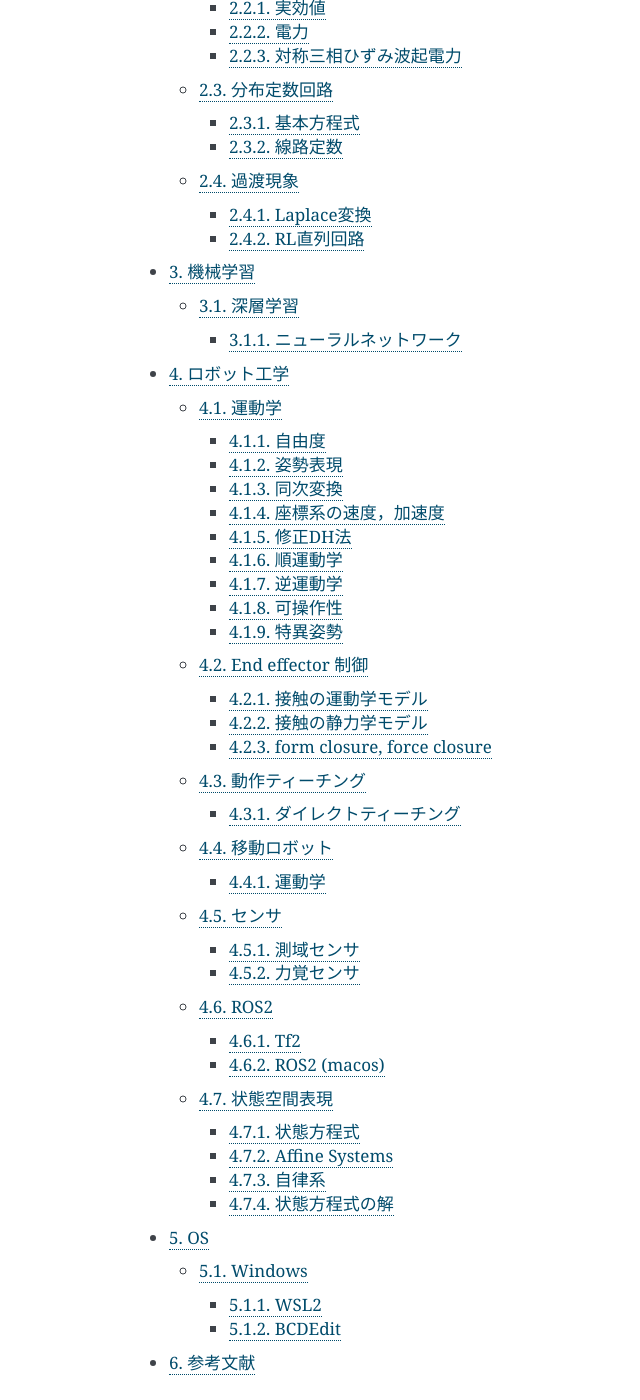
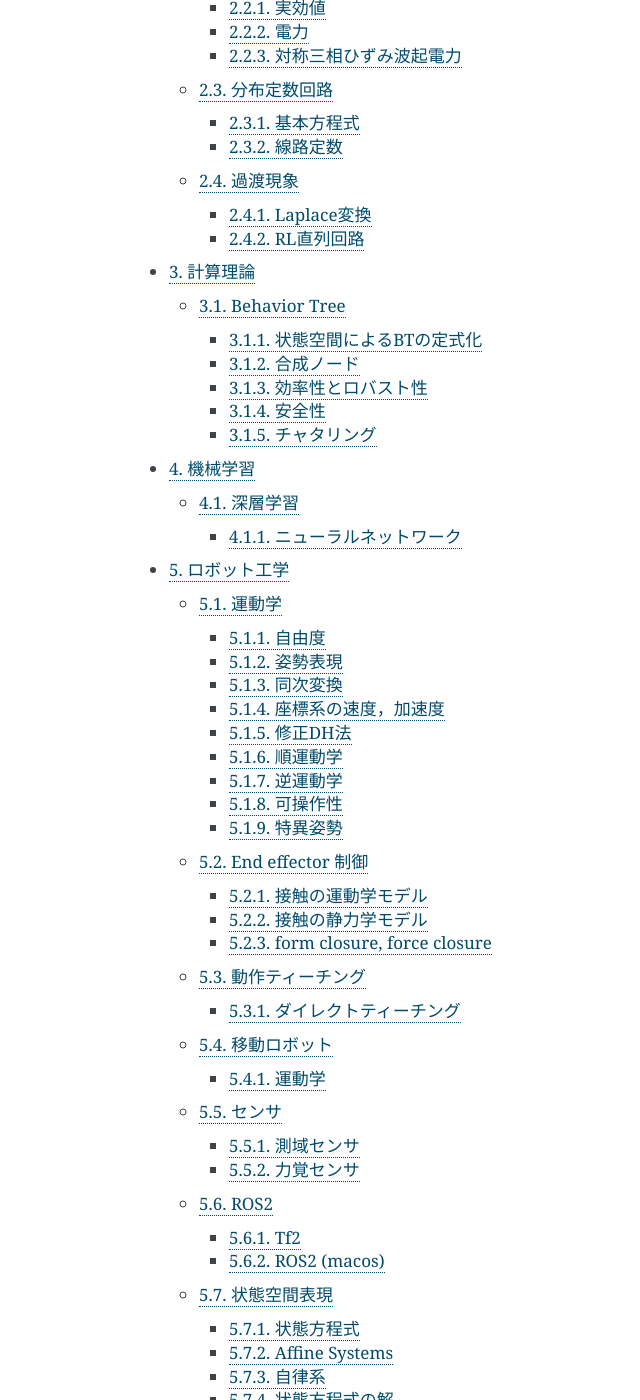
Before and after one commit to sql-hkr/iris, a Sphinx documentation site: the page built from source/index.rst, in a window 1280 px wide and 1400 px high, scrolled down 527 px. Shown: the whole window, without its empty margins (281-921 px from the left). Built offline with Sphinx 7.4.7, drawn with Linux system fonts in a browser that asks for light colours; some of the changed lines change nothing that is shown; some of the changed text lies outside the part shown.

Commit message:
docs: add bt.rst

```diff
--- a/source/index.rst
+++ b/source/index.rst
@@ -8,6 +8,7 @@ Iris
 
    sm/main
    ckt/main
+   toc/main
    ml/main
    robotics/main
    os/main
--- /dev/null
+++ b/source/toc/bt.rst
@@ -0,0 +1,273 @@
+Behavior Tree
+==============
+
+Behavior Tree（BT）を状態空間上の写像として捉え，効率性・ロバスト性・安全性を数理的に評価する考え方を示す．ここでいう効率性は目標達成までの時間上界，ロバスト性は吸引領域の大きさで評価され，安全性は障害領域を避け続けられることを意味する．
+
+状態空間によるBTの定式化
+------------------------
+
+BTを，状態更新則，返り値，時間刻みからなる三つ組として表す．
+
+.. math::
+
+	\mathcal{T}_i=\{f_i,r_i, \Delta t\},
+
+ここで， :math:`f_i: \mathbb{R}^n \rightarrow  \mathbb{R}^n` は差分方程式の右辺，
+:math:`r_i: \mathbb{R}^n \rightarrow  \{\mathcal{R},\mathcal{S},\mathcal{F}\}` は返り値であり，
+それぞれ Running，Success，Failure を表す．
+
+返り値に応じて状態空間を次の 3 領域に分割する．
+
+.. math::
+
+	R_i=\{x: r_i(x)=\mathcal{R} \}
+
+	S_i=\{x: r_i(x)=\mathcal{S} \}
+
+	F_i=\{x: r_i(x)=\mathcal{F} \}.
+
+実行は通常の差分方程式として書ける．
+
+.. math::
+
+	x_{k+1}=f_i( x_{k}),
+
+	t_{k+1}=t_{k}+\Delta t.
+
+この表現を使うと，BT の合成が状態空間上でどのような性質を持つかを直接議論できる．
+
+合成ノード
+-----------
+
+Sequence と Fallback は，子BTの Success / Failure に応じて次に実行する部分木を切り替える．
+
+Sequence 合成
+~~~~~~~~~~~~~
+
+.. math::
+
+	\mathcal{T}_0=\mbox{Sequence}(\mathcal{T}_1,\mathcal{T}_2).
+
+.. math::
+
+	\mbox{If }x_k\in S_1
+
+	r_0(x_k) =  r_2(x_k)
+
+	f_0(x_k) =  f_2(x_k)
+
+	\mbox{ else }
+
+	r_0(x_k) =  r_1(x_k)
+
+	f_0(x_k) =  f_1(x_k).
+
+第1子が Success を返したときだけ第2子を実行するので，「前段の条件が満たされたら次へ進む」構造になる．
+
+Fallback 合成
+~~~~~~~~~~~~~
+
+.. math::
+
+	\mathcal{T}_0=\mbox{Fallback}(\mathcal{T}_1,\mathcal{T}_2).
+
+.. math::
+
+	\mbox{If }x_k\in {F}_1
+
+	r_0(x_k) =  r_2(x_k)
+
+	f_0(x_k) =  f_2(x_k)
+
+	\mbox{ else }
+
+	r_0(x_k) =  r_1(x_k)
+
+	f_0(x_k) =  f_1(x_k).
+
+第1子が Failure のときだけ第2子へフォールバックするため，「まず優先度の高い方を試し，だめなら代替手段へ移る」構造として解釈できる．
+
+Parallel 合成
+~~~~~~~~~~~~~
+
+状態空間を :math:`x=(x_1,x_2)` に分けて互いに別の部分を制御するなら，Parallel は同時実行として表せる．
+
+.. math::
+
+	\mathcal{T}_0=\mbox{Parallel}(\mathcal{T}_1,\mathcal{T}_2).
+
+このとき :math:`f_0(x)=(f_{11}(x),f_{22}(x))` であり，返り値は閾値 :math:`M` により決まる．
+
+.. math::
+
+	\mbox{If } M=1
+
+	r_0(x) =  \mathcal{S}  \mbox{ If } r_1(x)=\mathcal{S} \vee r_2(x)=\mathcal{S}
+
+	r_0(x) =  \mathcal{F}  \mbox{ If } r_1(x)=\mathcal{F} \wedge r_2(x)=\mathcal{F}
+
+	r_0(x) =  \mathcal{R}  \mbox{ else }
+
+	\mbox{If } M=2
+
+	r_0(x) =  \mathcal{S}  \mbox{ If } r_1(x)=\mathcal{S} \wedge r_2(x)=\mathcal{S}
+
+	r_0(x) =  \mathcal{F}  \mbox{ If } r_1(x)=\mathcal{F} \vee r_2(x)=\mathcal{F}
+
+	r_0(x) =  \mathcal{R}  \mbox{ else }
+
+効率性とロバスト性
+------------------
+
+効率性を「有限時間で Success に到達するまでの時間上界 :math:`\tau`」，ロバスト性を「Success に到達できる初期値集合 :math:`R'` の大きさ」として定義する．
+
+有限時間成功
+~~~~~~~~~~~~
+
+.. math::
+
+	x(t)\in R'  \ \mbox{for all } t\in [0,\tau')
+
+	x(t)\in S \ \mbox{for } t = \tau'
+
+BT が吸引領域 :math:`R'` をもつ有限時間成功（FTS, Finite Time Successful）であるとは，任意の :math:`x(0)\in R'\subset R` に対して，
+ある一様上界 :math:`\tau` と到達時刻 :math:`\tau'(x(0))\leq \tau` が存在し，到達前は :math:`R'` から出ず，到達時刻で Success 領域 :math:`S` に入ることをいう．
+
+Sequence の性質
+~~~~~~~~~~~~~~~
+
+:math:`\mathcal{T}_1,\mathcal{T}_2` がともに FTS で，
+
+.. math::
+
+	S_1=R_2' \cup S_2
+
+を満たすなら，
+
+.. math::
+
+	\mathcal{T}_0=\mbox{Sequence}(\mathcal{T}_1,\mathcal{T}_2)
+
+も FTS であり，
+
+.. math::
+
+	\tau_0 = \tau_1+\tau_2
+
+	R_0'= R_1' \cup R_2'
+
+	S_0=S_1 \cap S_2 = S_2.
+
+つまり，前段の Success 領域が後段の吸引領域を十分に含んでいれば，逐次実行しても時間上界は加算され，吸引領域は合成により拡張される．
+
+Fallback の性質
+~~~~~~~~~~~~~~~
+
+:math:`\mathcal{T}_1,\mathcal{T}_2` がともに FTS で，
+
+.. math::
+
+	S_2 \subset  R_1'
+
+を満たすなら，
+
+.. math::
+
+	\mathcal{T}_0=\mbox{Fallback}(\mathcal{T}_1,\mathcal{T}_2)
+
+も FTS であり，
+
+.. math::
+
+	\tau_0 = \tau_1+\tau_2
+
+	R_0'= R_1' \cup R_2'
+
+	S_0=S_1.
+
+これは，右側の代替行動が左側の主行動を「準備する」構造である．失敗したら別の行動で状態を整え，その後に本来の行動を再び成立させることで，BT 全体の吸引領域を広げられる．
+
+Parallel の性質
+~~~~~~~~~~~~~~~
+
+:math:`\mathcal{T}_1,\mathcal{T}_2` がともに FTS なら，Parallel 合成も FTS である．
+
+.. math::
+
+	\mbox{If } M=1
+
+	R_0' = \{R_1' \cup R_2'\} \setminus \{S_1 \cup S_2\}
+
+	S_0 = S_1 \cup S_2
+
+	\tau_0 = \min(\tau_1,\tau_2)
+
+	\mbox{If } M=2
+
+	R_0' =  \{R_1' \cap R_2'\} \setminus \{S_1 \cap S_2\}
+
+	S_0 = S_1 \cap S_2
+
+	\tau_0 = \max(\tau_1,\tau_2)
+
+:math:`M=1` はどちらか一方が成功すれば十分な場合，:math:`M=2` は両方の成功が必要な場合に対応する．
+
+安全性
+------
+
+安全性は，障害領域 :math:`O \subset \mathbb{R}^n` を決して踏まないこととして定義する．
+
+安全の定義
+~~~~~~~~~~~
+
+初期化領域 :math:`I \subset R` に対し，任意の :math:`x(0)\in I` から出発してすべての :math:`t \geq 0` で :math:`x(t) \not \in O` が成り立つとき，その BT は安全である．
+
+安全保証性の定義
+~~~~~~~~~~~~~~~~~~
+
+さらに，BT が安全であるだけでなく，FTS であり，その Success 領域 :math:`S` を取り巻く初期化領域 :math:`I` が次を満たすとき，その BT は安全保証性をもつという．
+
+.. math::
+
+	\{x\in X \subset \mathbb{R}^n: \inf_{s\in S} || x-s  || \leq d \} \subset I,
+
+ここで :math:`d` は，他の BT が 1 ステップで動ける最大距離，:math:`X` は到達可能な状態空間である．
+この条件があると，後段のBTが Success 領域 :math:`S` を出ても，ただちに安全マージン :math:`I` に入り，障害領域 :math:`O` に直接飛び込むことができない．
+
+Sequence 合成の安全性
+~~~~~~~~~~~~~~~~~~~~
+
+:math:`\mathcal{T}_1` が障害領域 :math:`O_1`，初期化領域 :math:`I_1`，マージン :math:`d` に関して安全保証性をもち，
+:math:`\mathcal{T}_2` が
+
+.. math::
+
+	\max_x ||x-f_2(x)||<d
+
+を満たす任意の BT なら，
+
+.. math::
+
+	\mathcal{T}_0=\mbox{Sequence}(\mathcal{T}_1,\mathcal{T}_2)
+
+は :math:`O_1` と :math:`I_1` に関して安全である．
+
+要するに，前段の BT を「安全監視器」として置いておけば，後段のタスクBTが多少自由に動いても，1 ステップで安全領域を飛び越えない限り，全体の安全性を保てる．
+
+チャタリング
+-------------
+
+BT の切替境界では，2 つの部分木が交互に選ばれてチャタリングが起こることがある．
+Sequence 合成 :math:`\mathcal{T}_0=\mbox{Sequence}(\mathcal{T}_1,\mathcal{T}_2)` に対し，境界関数 :math:`s(x)` を用いて
+
+.. math::
+
+	\lambda_i(x)=\left(\frac{\partial s}{\partial x}\right)^\top (f_i(x)-x).
+
+とおくと，十分小さい :math:`\Delta t` のもとで，境界上の点 :math:`x \in \delta S_1` が chatter free であるための十分条件は
+
+.. math::
+
+	\lambda_1(x)<0 \ \mbox{or} \ \lambda_2(x)>0
+
+である．これは，少なくとも片側のベクトル場が切替境界から外向きに向いていれば，不要な往復切替を避けやすいことを意味する．
--- /dev/null
+++ b/source/toc/main.rst
@@ -0,0 +1,8 @@
+計算理論
+==================
+
+.. toctree::
+    :maxdepth: 2
+    :caption: Contents:
+
+    bt
```
